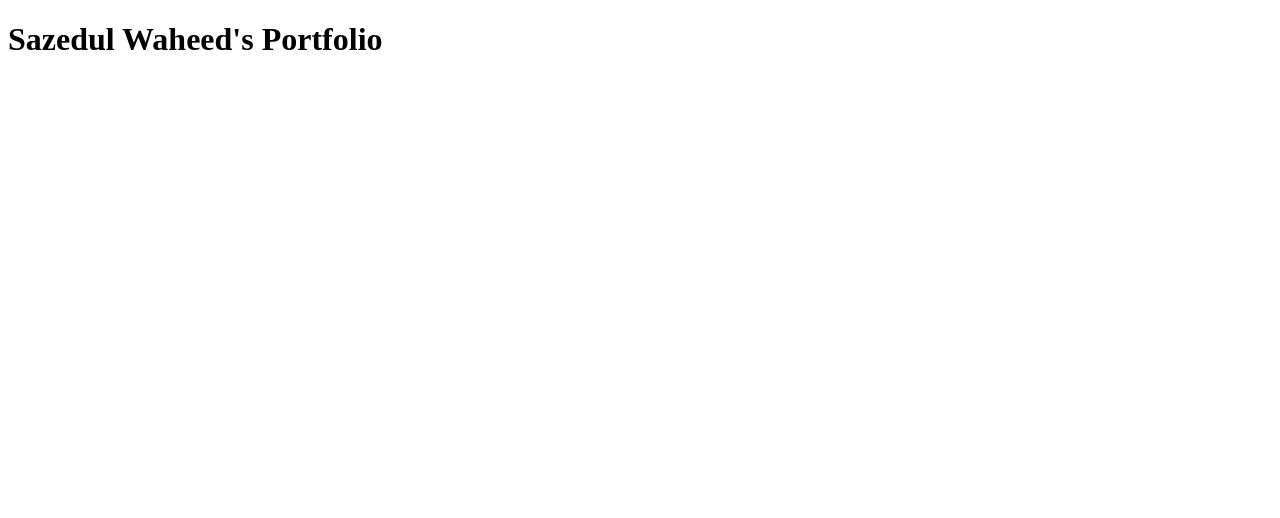
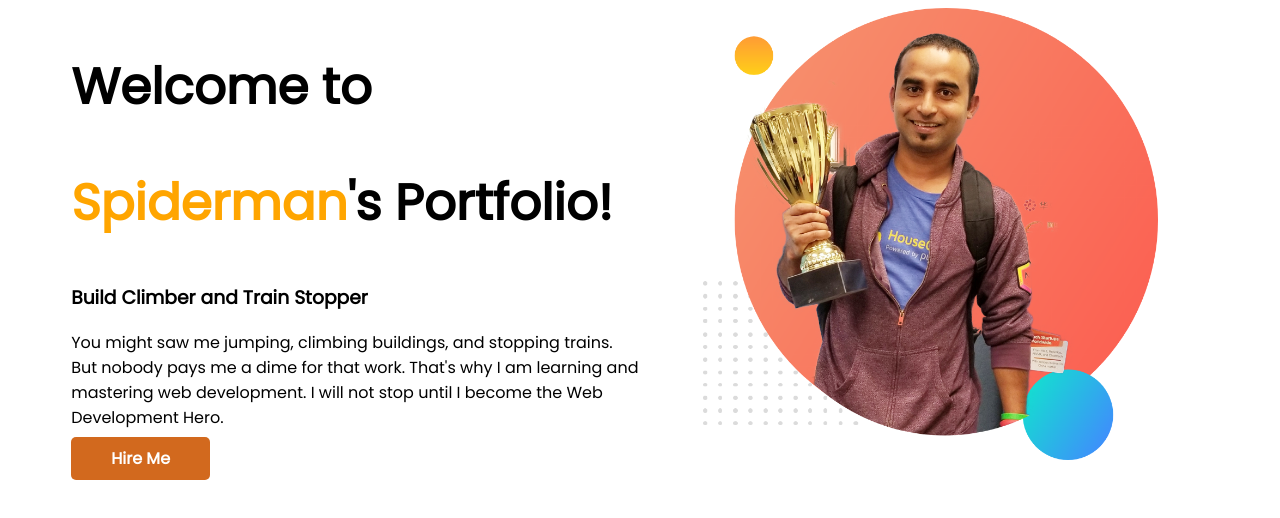
Before and after one commit to SazedulWaheed/developer-portfolio, a plain HTML site: page index.html in a window 1280 px wide. Drawn offline with Linux system fonts and the light colour scheme.

Commit message:
first-makeup

```diff
--- a/index.html
+++ b/index.html
@@ -5,9 +5,36 @@
     <meta http-equiv="X-UA-Compatible" content="IE=edge" />
     <meta name="viewport" content="width=device-width, initial-scale=1.0" />
     <title>Sazedul Waheed's Portfolio</title>
+    <link rel="preconnect" href="https://fonts.googleapis.com" />
+    <link rel="preconnect" href="https://fonts.gstatic.com" crossorigin />
+    <link
+      href="https://fonts.googleapis.com/css2?family=Poppins&display=swap"
+      rel="stylesheet"
+    />
     <link rel="stylesheet" href="style.css" />
   </head>
   <body>
-    <h1>Sazedul Waheed's Portfolio</h1>
+    <section>
+      <div class="half-width">
+        <h1>Welcome to</h1>
+        <h1><span class="header-color">Spiderman</span>'s Portfolio!</h1>
+        <h3>Build Climber and Train Stopper</h3>
+        <p>
+          You might saw me jumping, climbing buildings, and stopping trains. But
+          nobody pays me a dime for that work. That's why I am learning and
+          mastering web development. I will not stop until I become the Web
+          Development Hero.
+        </p>
+        <a
+          class="link-button"
+          href="https://sazedulwaheed.wordpress.com/"
+          target="_blank"
+          >Hire Me</a
+        >
+      </div>
+      <div class="half-width">
+        <img src="images/jhankar.png" alt="" />
+      </div>
+    </section>
   </body>
 </html>
--- a/style.css
+++ b/style.css
@@ -0,0 +1,27 @@
+body{
+    font-family: 'Poppins', sans-serif;
+}
+h1{
+    font-size: 50px;
+}
+.header-color{
+    color: orange;
+}
+section{
+    display: flex;
+}
+.half-width{
+    width: 50%;
+    padding-left: 5%;
+}
+.half-width img{
+    width: 80%;
+}
+.link-button{
+    text-decoration: none;
+    background:chocolate;
+    color:white;
+    font-weight: 800;
+    padding: 10px 40px;
+    border-radius: 5px;
+}
```
